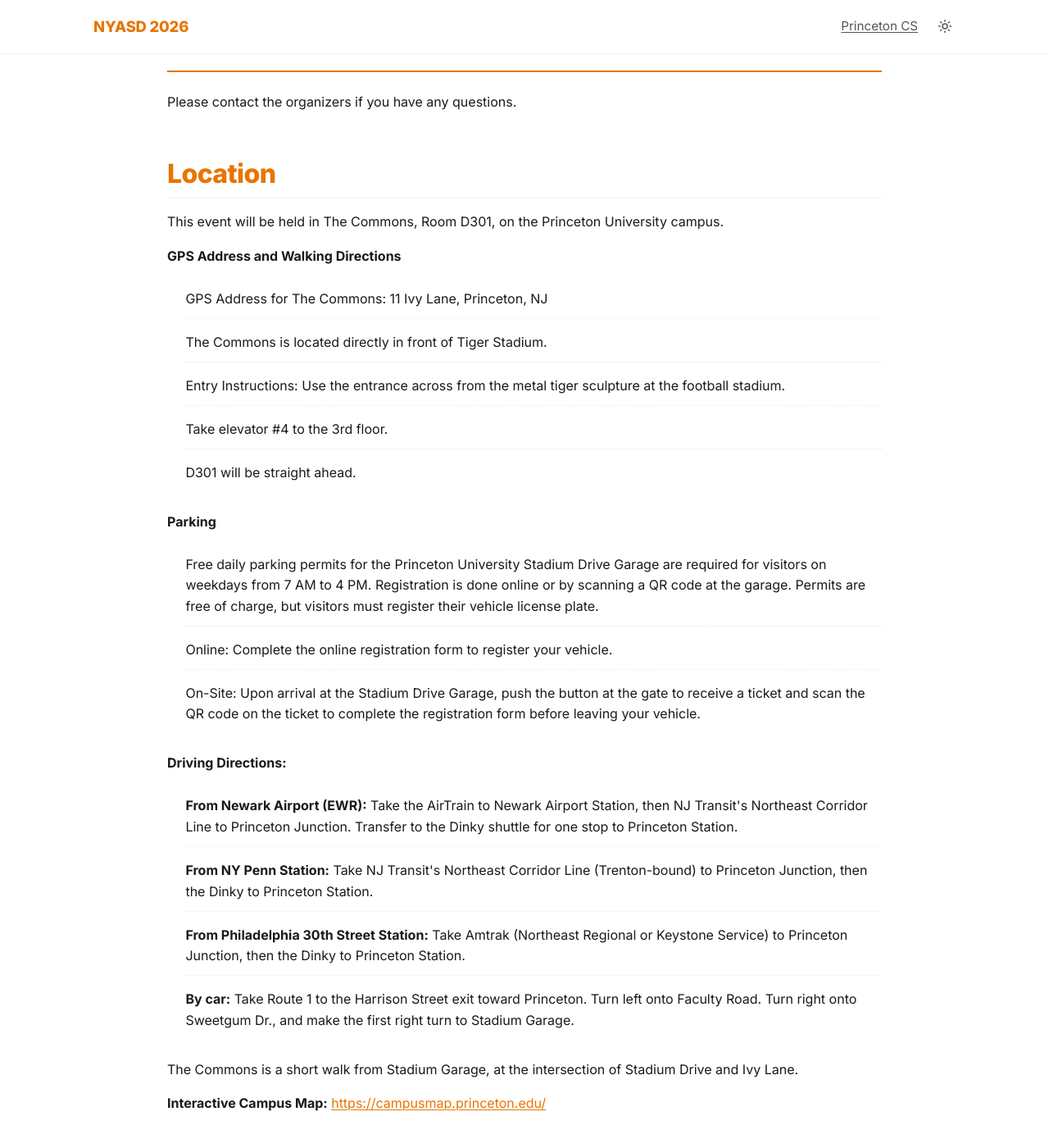
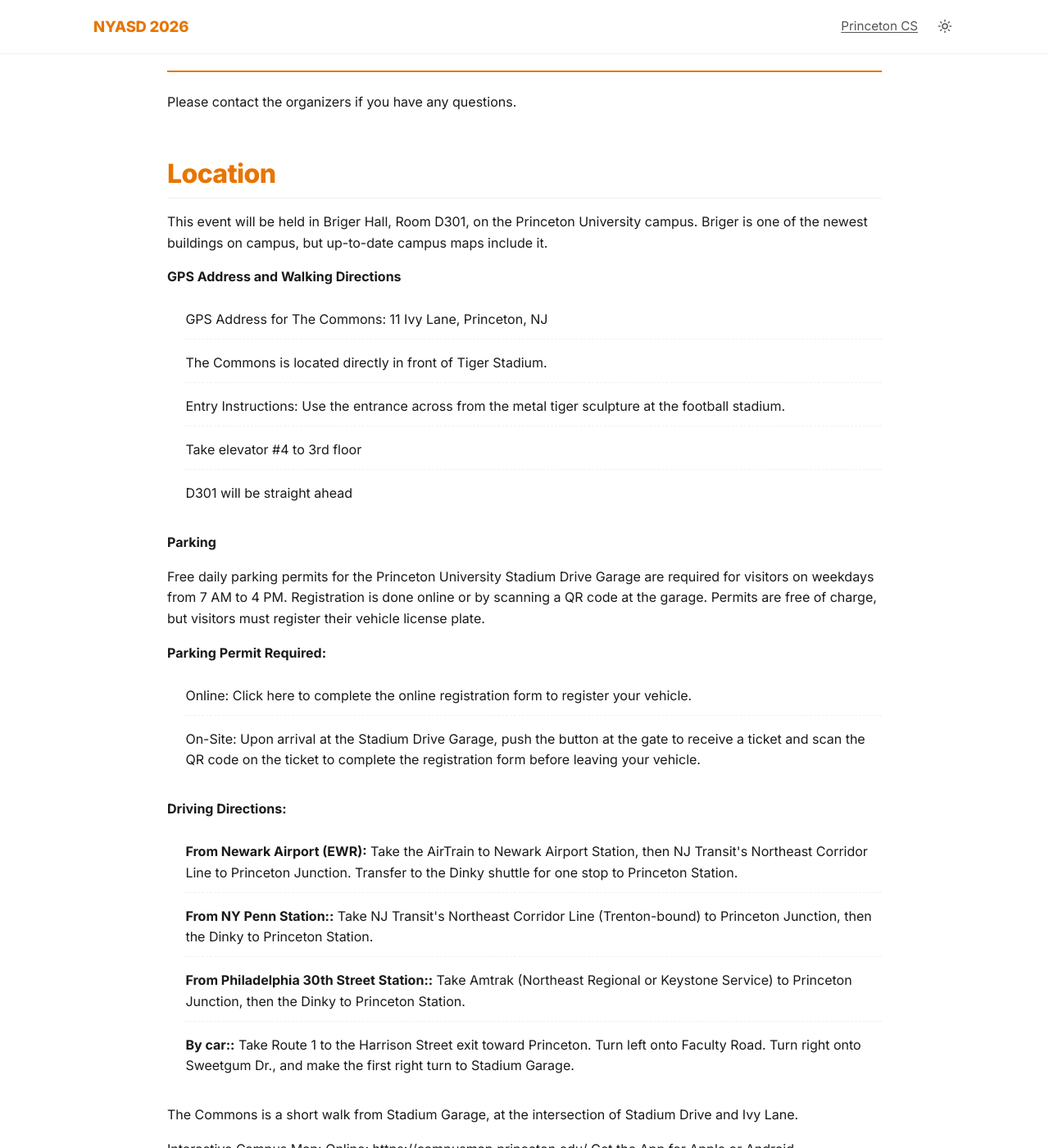
Before and after one commit to princetoncomputerarch/princetoncomputerarch.github.io, a Jekyll site: the page built from index.html, in a window 1280 px wide and 1400 px high, scrolled down 3038 px. Shown: the whole window at 82% size. Built offline with Jekyll 4.4.1, drawn with Linux system fonts in a browser that asks for light colours; some of the changed text lies outside the part shown.

Commit message:
Preserve original wording in location.yml verbatim
Restored exact text from martonosi's web edits — kept Briger Hall intro,
'Take elevator #4 to 3rd floor' (no article), 'Click here' phrasing,
'Parking Permit Required:' header, original from-labels with colons, and
the full campus map line as a single string.

```diff
--- a/_data/location.yml
+++ b/_data/location.yml
@@ -7,8 +7,8 @@
 heading: "Location"
 
 intro: >
-  This event will be held in The Commons, Room D301, on the Princeton
-  University campus.
+  This event will be held in Briger Hall, Room D301, on the Princeton University campus.
+  Briger is one of the newest buildings on campus, but up-to-date campus maps include it.
 
 # ---------------------------------------------------------------------------
 # GPS Address & Walking Directions
@@ -19,17 +19,18 @@
     - "GPS Address for The Commons: 11 Ivy Lane, Princeton, NJ"
     - "The Commons is located directly in front of Tiger Stadium."
     - "Entry Instructions: Use the entrance across from the metal tiger sculpture at the football stadium."
-    - "Take elevator #4 to the 3rd floor."
-    - "D301 will be straight ahead."
+    - "Take elevator #4 to 3rd floor"
+    - "D301 will be straight ahead"
 
 # ---------------------------------------------------------------------------
 # Parking
 # ---------------------------------------------------------------------------
 parking:
   heading: "Parking"
+  intro: "Free daily parking permits for the Princeton University Stadium Drive Garage are required for visitors on weekdays from 7 AM to 4 PM. Registration is done online or by scanning a QR code at the garage. Permits are free of charge, but visitors must register their vehicle license plate."
+  required_heading: "Parking Permit Required:"
   lines:
-    - "Free daily parking permits for the Princeton University Stadium Drive Garage are required for visitors on weekdays from 7 AM to 4 PM. Registration is done online or by scanning a QR code at the garage. Permits are free of charge, but visitors must register their vehicle license plate."
-    - "Online: Complete the online registration form to register your vehicle."
+    - "Online: Click here to complete the online registration form to register your vehicle."
     - "On-Site: Upon arrival at the Stadium Drive Garage, push the button at the gate to receive a ticket and scan the QR code on the ticket to complete the registration form before leaving your vehicle."
 
 # ---------------------------------------------------------------------------
@@ -44,29 +45,26 @@
       Northeast Corridor Line to Princeton Junction. Transfer to the
       Dinky shuttle for one stop to Princeton Station.
 
-  - from: "From NY Penn Station"
+  - from: "From NY Penn Station:"
     desc: >
       Take NJ Transit's Northeast Corridor Line (Trenton-bound) to
       Princeton Junction, then the Dinky to Princeton Station.
 
-  - from: "From Philadelphia 30th Street Station"
+  - from: "From Philadelphia 30th Street Station:"
     desc: >
       Take Amtrak (Northeast Regional or Keystone Service) to
       Princeton Junction, then the Dinky to Princeton Station.
 
-  - from: "By car"
+  - from: "By car:"
     desc: >
       Take Route 1 to the Harrison Street exit toward Princeton.
       Turn left onto Faculty Road. Turn right onto Sweetgum Dr.,
       and make the first right turn to Stadium Garage.
 
 closing: >
-  The Commons is a short walk from Stadium Garage, at the intersection
-  of Stadium Drive and Ivy Lane.
+  The Commons is a short walk from Stadium Garage, at the intersection of Stadium Drive and Ivy Lane.
 
 # ---------------------------------------------------------------------------
-# Campus map link
+# Campus map (single line, exact original wording)
 # ---------------------------------------------------------------------------
-campus_map:
-  label: "Interactive Campus Map"
-  url: "https://campusmap.princeton.edu/"
+campus_map: "Interactive Campus Map: Online: https://campusmap.princeton.edu/ Get the App for Apple or Android"
--- a/index.html
+++ b/index.html
@@ -408,15 +408,23 @@
   </ul>
 {% endif %}
 
-{% if location.parking and location.parking.lines and location.parking.lines.size > 0 %}
+{% if location.parking %}
   {% if location.parking.heading and location.parking.heading != "" %}
     <p><strong>{{ location.parking.heading }}</strong></p>
   {% endif %}
+  {% if location.parking.intro and location.parking.intro != "" %}
+    <p>{{ location.parking.intro }}</p>
+  {% endif %}
+  {% if location.parking.required_heading and location.parking.required_heading != "" %}
+    <p><strong>{{ location.parking.required_heading }}</strong></p>
+  {% endif %}
+  {% if location.parking.lines and location.parking.lines.size > 0 %}
   <ul class="directions-list">
     {% for line in location.parking.lines %}
       <li>{{ line }}</li>
     {% endfor %}
   </ul>
+  {% endif %}
 {% endif %}
 
 {% if location.directions and location.directions.size > 0 %}
@@ -434,9 +442,7 @@
   <p>{{ location.closing | strip_newlines }}</p>
 {% endif %}
 
-{% if location.campus_map and location.campus_map.url and location.campus_map.url != "" %}
-  <p><strong>{{ location.campus_map.label | default: "Interactive Campus Map" }}:</strong>
-    <a href="{{ location.campus_map.url }}" target="_blank" rel="noopener">{{ location.campus_map.url }}</a>
-  </p>
+{% if location.campus_map and location.campus_map != "" %}
+  <p>{{ location.campus_map }}</p>
 {% endif %}
 {% endif %}
```
